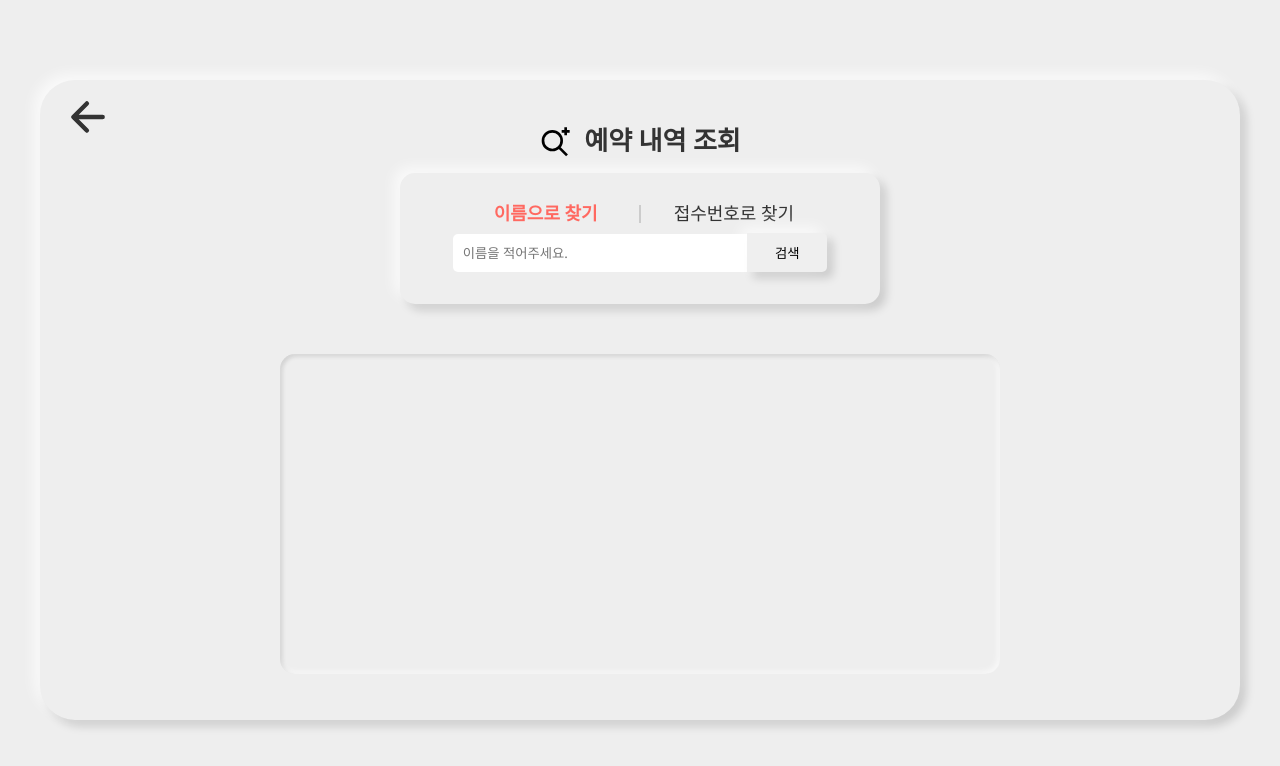
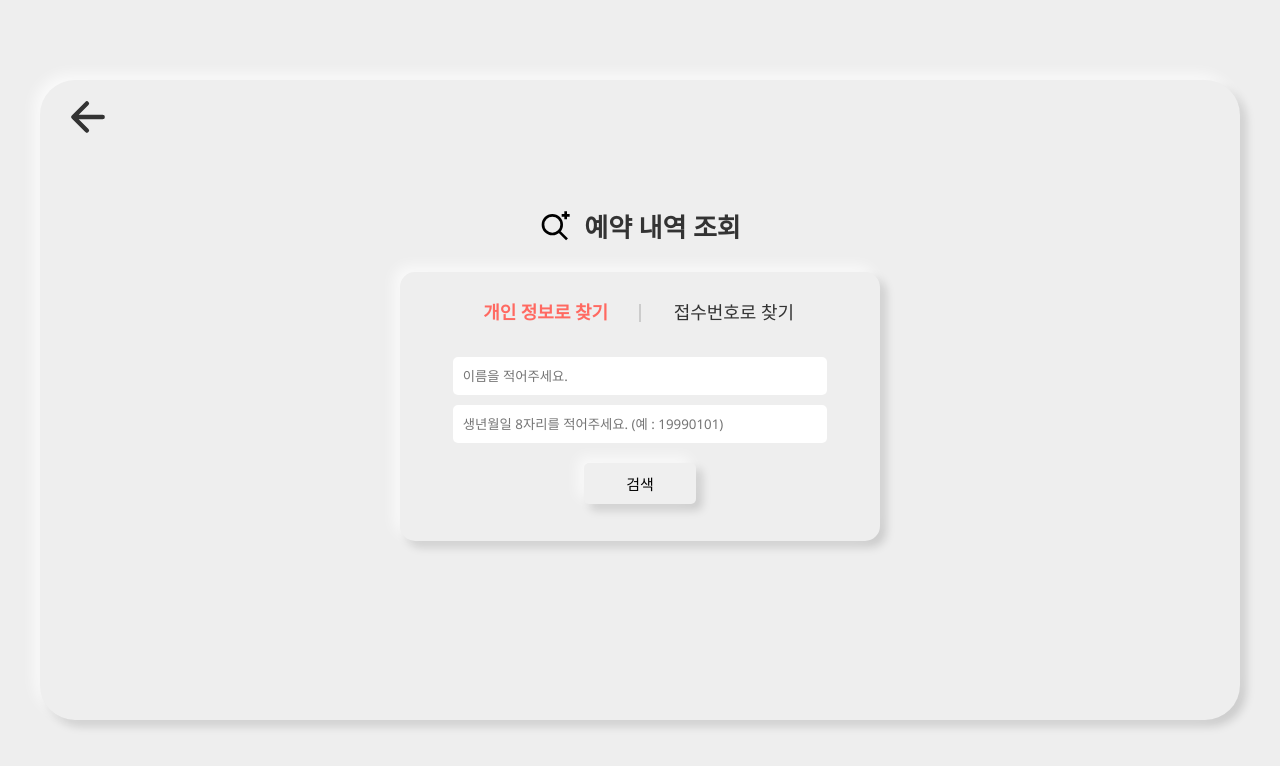
Before and after one commit to 2021bong/medical-appointment-system, a React (Vite) app: page /medical-appointment-system/inquiry in a window 1280 px wide. Shown: the top 766 px of the page. Built offline with nearby package versions, Linux system fonts and the light colour scheme.

Commit message:
💄refactor : 예약 조회 페이지 수정
- 예약자 목록 inquiry-result 페이지로 분리
- 이름으로 조회 -> 개인 정보(이름, 생년월일)로 조회로 변경 후 gui 수정
= SecondStep 휴대폰 번호 input에 자동 대시(-) 추가

- dist 파일 삭제

```diff
--- a/src/Router.jsx
+++ b/src/Router.jsx
@@ -7,6 +7,7 @@ import * as theme from './styles/theme';
 import App from './App';
 import Reservation from './pages/reservation/Reservation';
 import Inquiry from './pages/inquiry/Inquiry';
+import InquiryResult from './pages/inquiry/InquiryResult';
 
 const Router = () => {
   const [list, setList] = useState();
@@ -21,7 +22,8 @@ const Router = () => {
         <Routes>
           <Route path='/' element={<App />} />
           <Route path='/reservation' element={<Reservation list={list} setList={setList} />} />
-          <Route path='/inquiry' element={<Inquiry list={list} />} />
+          <Route path='/inquiry' element={<Inquiry />} />
+          <Route path='/inquiry-result' element={<InquiryResult list={list} />} />
         </Routes>
       </BrowserRouter>
     </ThemeProvider>
--- a/src/pages/inquiry/Inquiry.jsx
+++ b/src/pages/inquiry/Inquiry.jsx
@@ -1,48 +1,50 @@
-import { Link } from 'react-router-dom';
-import { useState, useEffect } from 'react';
+import { Link, useLocation } from 'react-router-dom';
+import { useEffect, useState } from 'react';
 import { IoArrowBack } from 'react-icons/io5';
 import { GrSearchAdvanced } from 'react-icons/gr';
-import { FiUserCheck } from 'react-icons/fi';
-import { AiOutlineFrown } from 'react-icons/ai';
+
 import { Main } from './Inquiry.styled';
 
-const Inquiry = ({ list }) => {
-  const [filteredList, setFilteredList] = useState();
-  const [nameSearch, setNameSearch] = useState(true);
+const Inquiry = () => {
+  const [infoSearch, setInfoSearch] = useState(true);
   const [inputValue, setInputValue] = useState('');
-
-  useEffect(() => {
-    list && setFilteredList(list);
-  }, []);
+  const [birthValue, setBirthValue] = useState('');
+  const { pathname } = useLocation();
 
   const handleSearchType = (e) => {
-    setNameSearch(e.target.id === 'nameSearch' ? true : false);
-    setFilteredList(list);
+    setInfoSearch(e.target.id === 'infoSearch' ? true : false);
     setInputValue('');
+    setBirthValue('');
   };
 
   const handleInputText = (e) => {
     setInputValue(e.target.value);
   };
 
+  const handleBirthText = (e) => {
+    const regex = /[^0-9]/g;
+    if (regex.test(e.target.value)) {
+      alert('숫자만 입력 가능합니다.');
+      return;
+    }
+    if (e.target.value.length > 8) {
+      return;
+    }
+    setBirthValue(e.target.value);
+  };
+
+  useEffect(() => {
+    setInputValue('');
+    setBirthValue('');
+  }, [pathname]);
+
+  /**
+   * TODO
+   * 1. 통신 코드 추가
+   * 2. 검색 후 inquiry-result 페이지로 이동
+   */
   const onSearch = () => {
-    filteredList && nameSearch
-      ? setFilteredList(() =>
-          list.map((date) => {
-            return {
-              date: date.date,
-              schedules: date.schedules.filter((reservation) => reservation.name === inputValue),
-            };
-          }),
-        )
-      : setFilteredList(() =>
-          list.map((date) => {
-            return {
-              date: date.date,
-              schedules: date.schedules.filter((reservation) => reservation.id === inputValue),
-            };
-          }),
-        );
+    console.log('click onSearch Button!');
   };
 
   return (
@@ -56,15 +58,16 @@ const Inquiry = ({ list }) => {
       </div>
       <div className='searchContainer'>
         <ul className='searchBox'>
-          <li className={nameSearch ? 'select' : undefined} id='nameSearch' onClick={handleSearchType}>
-            이름으로 찾기
+          <li className={infoSearch ? 'select' : undefined} id='infoSearch' onClick={handleSearchType}>
+            개인 정보로 찾기
           </li>
-          <li className={!nameSearch ? 'select' : undefined} id='idSearch' onClick={handleSearchType}>
+          <li className={!infoSearch ? 'select' : undefined} id='idSearch' onClick={handleSearchType}>
             접수번호로 찾기
           </li>
         </ul>
         <form className='formContainer' onSubmit={(e) => e.preventDefault()}>
-          {nameSearch ? (
+          {infoSearch ? (
+            <div className='infoInputContainer'>
               <input
                 type='text'
                 placeholder='이름을 적어주세요.'
@@ -72,7 +75,19 @@ const Inquiry = ({ list }) => {
                 value={inputValue}
                 onChange={handleInputText}
               />
+              <input
+                type='text'
+                placeholder='생년월일 8자리를 적어주세요. (예 : 19990101)'
+                className='searchInput'
+                value={birthValue}
+                onChange={handleBirthText}
+              />
+              <button className='btn infoBtn' onClick={onSearch}>
+                검색
+              </button>
+            </div>
           ) : (
+            <>
               <input
                 type='text'
                 placeholder='접수번호를 적어주세요.'
@@ -80,59 +95,13 @@ const Inquiry = ({ list }) => {
                 value={inputValue}
                 onChange={handleInputText}
               />
+              <button className='btn' onClick={onSearch}>
+                검색
+              </button>
+            </>
           )}
-          <button onClick={onSearch}>검색</button>
         </form>
       </div>
-      <ul className='listContainer'>
-        {filteredList &&
-          (filteredList.map((reservationData) => reservationData.schedules).flat().length === 0 ? (
-            <div className='noResult'>
-              <AiOutlineFrown size='5rem' />
-              <p> 검색결과가 없습니다.</p>
-              <p>검색어를 다시 확인해주세요.</p>
-            </div>
-          ) : (
-            filteredList.map((reservationData) => {
-              return reservationData.schedules.map((timeSchedules) => (
-                <div key={timeSchedules.id} className='boderBottomBox'>
-                  <FiUserCheck size='2rem' />
-                  <li className='infoBox'>
-                    <div>
-                      <span className='idNumber'>
-                        <b>예약 번호 | </b>
-                        {timeSchedules.id}
-                      </span>
-                    </div>
-                    <div>
-                      <span className='date'>
-                        <b>예약 날짜 | </b>
-                        {`${timeSchedules.id.slice(0, 2)}년 ${timeSchedules.id.slice(2, 4)}월 ${timeSchedules.id.slice(
-                          4,
-                          6,
-                        )}일`}
-                      </span>
-                      <span className='time'>
-                        <b>예약 시간 | </b>
-                        {timeSchedules.time}
-                      </span>
-                    </div>
-                    <div>
-                      <span className='name'>
-                        <b>이름 | </b>
-                        {timeSchedules.name.replace(timeSchedules.name[1], '*')}
-                      </span>
-                      <span className='phoneNumber'>
-                        <b>전화번호 | </b>
-                        {timeSchedules.phoneNumber.replace(/(\d{3})\d{4}(\d{4})/, '$1****$2')}
-                      </span>
-                    </div>
-                  </li>
-                </div>
-              ));
-            })
-          ))}
-      </ul>
     </Main>
   );
 };
--- /dev/null
+++ b/src/pages/inquiry/InquiryResult.jsx
@@ -0,0 +1,82 @@
+import { useState, useEffect } from 'react';
+import { Link, useNavigate } from 'react-router-dom';
+
+import { FiUserCheck } from 'react-icons/fi';
+import { AiOutlineFrown } from 'react-icons/ai';
+import { IoArrowBack } from 'react-icons/io5';
+import { GrSearchAdvanced } from 'react-icons/gr';
+import { Main } from './Inquiry.styled';
+
+const InquiryResult = ({ list }) => {
+  const [filteredList, setFilteredList] = useState();
+  const navigator = useNavigate();
+
+  useEffect(() => {
+    list && setFilteredList(list);
+  }, []);
+
+  return (
+    <Main>
+      <Link to='/inquiry' className='back'>
+        <IoArrowBack size='3rem' />
+      </Link>
+      <div className='titleContainer'>
+        <GrSearchAdvanced size='2rem' />
+        <h2>예약 내역 조회</h2>
+      </div>
+      <ul className='listContainer'>
+        {filteredList &&
+          (filteredList.map((reservationData) => reservationData.schedules).flat().length === 0 ? (
+            <div className='noResult'>
+              <AiOutlineFrown size='5rem' />
+              <p> 검색결과가 없습니다.</p>
+              <p>검색어를 다시 확인해주세요.</p>
+            </div>
+          ) : (
+            filteredList.map((reservationData) => {
+              return reservationData.schedules.map((timeSchedules) => (
+                <div key={timeSchedules.id} className='listItemBox'>
+                  <FiUserCheck size='2rem' />
+                  <li className='infoBox'>
+                    <div>
+                      <span className='idNumber'>
+                        <b>예약 번호 | </b>
+                        {timeSchedules.id}
+                      </span>
+                    </div>
+                    <div>
+                      <span className='date'>
+                        <b>예약 날짜 | </b>
+                        {`${timeSchedules.id.slice(0, 2)}년 ${timeSchedules.id.slice(2, 4)}월 ${timeSchedules.id.slice(
+                          4,
+                          6,
+                        )}일`}
+                      </span>
+                      <span className='time'>
+                        <b>예약 시간 | </b>
+                        {timeSchedules.time}
+                      </span>
+                    </div>
+                    <div>
+                      <span className='name'>
+                        <b>이름 | </b>
+                        {timeSchedules.name.replace(timeSchedules.name[1], '*')}
+                      </span>
+                      <span className='phoneNumber'>
+                        <b>전화번호 | </b>
+                        {timeSchedules.phoneNumber.replace(/(\d{3})\d{4}(\d{4})/, '$1****$2')}
+                      </span>
+                    </div>
+                  </li>
+                </div>
+              ));
+            })
+          ))}
+      </ul>
+      <button className='btn backBtn' onClick={() => navigator('/')}>
+        처음으로
+      </button>
+    </Main>
+  );
+};
+export default InquiryResult;
--- a/src/pages/reservation/components/SecondStep.jsx
+++ b/src/pages/reservation/components/SecondStep.jsx
@@ -36,8 +36,19 @@ const SecondStep = ({ setList, setStep }) => {
       });
       setStep(3);
     } else {
-      window.alert('이름과 전화번호를 모두 입력해주세요.');
+      alert('이름과 전화번호를 모두 입력해주세요.');
     }
+  };
+
+  const setPhoneNumberValue = (e) => {
+    if (e.target.value.length > 13) {
+      return;
+    }
+    const regex = /[^0-9-]/g;
+    if (regex.test(e.target.value)) {
+      return;
+    }
+    setPhoneValue(e.target.value.replace(/[^0-9]/g, '').replace(/^(\d{2,3})(\d{3,4})(\d{4})$/, `$1-$2-$3`));
   };
 
   useEffect(() => {
@@ -71,12 +82,12 @@ const SecondStep = ({ setList, setStep }) => {
             <label>휴대폰 번호</label>
             <input
               className='textInput'
+              placeholder='숫자만 입력해주세요.'
               type='text'
               value={phoneValue}
-              onChange={(e) => setPhoneValue(e.target.value)}
+              onChange={setPhoneNumberValue}
             />
           </div>
-          <p className='information mb0'>* '-' 없이 번호만 입력해주세요.</p>
         </div>
         <div className='alignContainer'>
           <label className='inputTitle'>예약 종류</label>
--- a/src/pages/reservation/components/SecondStep.styled.js
+++ b/src/pages/reservation/components/SecondStep.styled.js
@@ -103,7 +103,6 @@ export const Main = styled.div`
         display: flex;
         align-items: center;
         width: 100%;
-        margin-bottom: 10px;
       }
 
       &:nth-child(2),
```
Also changed, not shown: src/pages/inquiry/Inquiry.styled.js (+50 -17 lines), src/pages/reservation/components/FirstStep.jsx (+8 -9 lines), 7 other files (tests, documents, lock files or other folders). Lines whose indentation alone changed are shown as unchanged.
